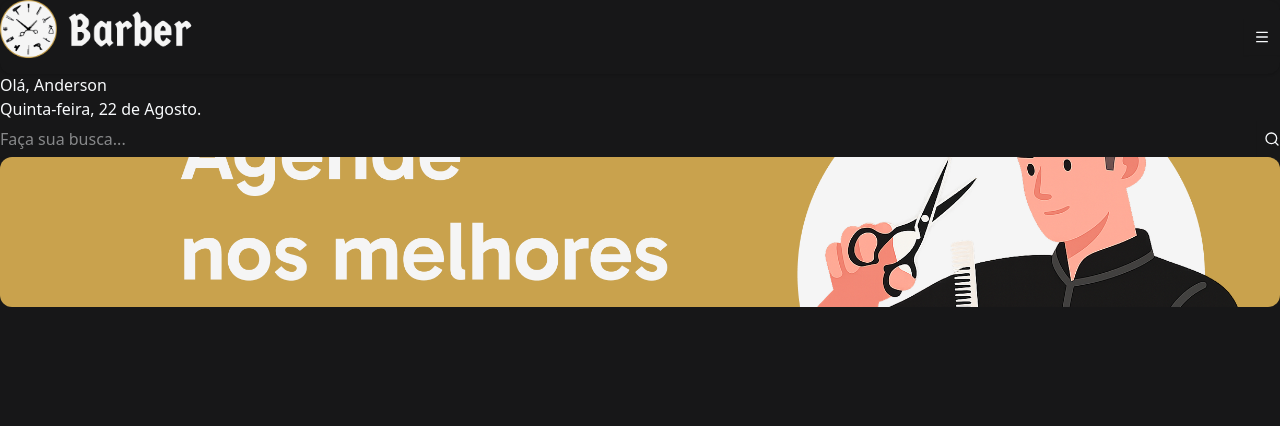
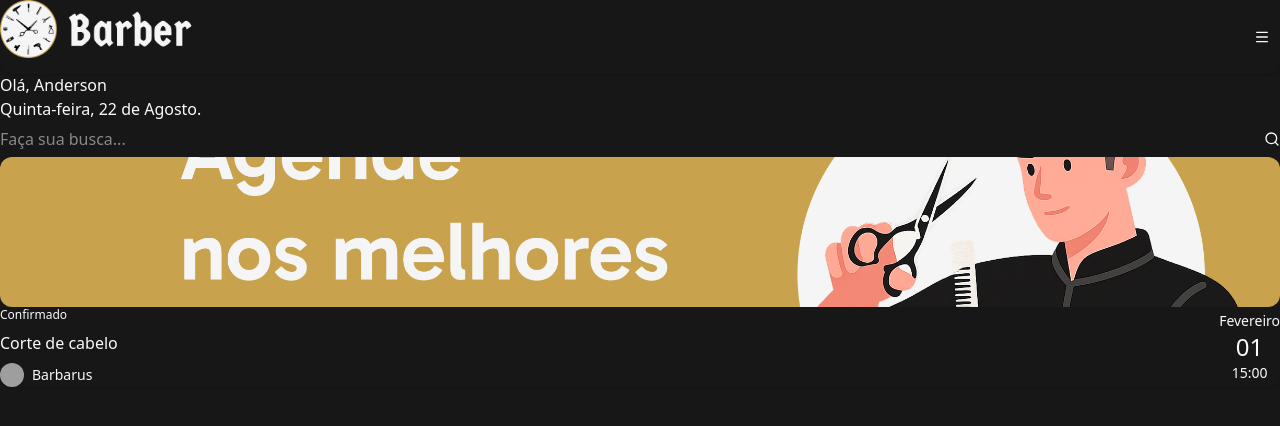
Before and after one commit to andersonjacobsen/barber-clock, a Next.js app: page / in a window 1280 px wide. Shown: the top 426 px of the page. Built offline with nearby package versions, Linux system fonts and the light colour scheme; grey boxes are pictures that could not be loaded.

Commit message:
feat: add booking item

```diff
--- /dev/null
+++ b/app/_components/ui/avatar.tsx
@@ -0,0 +1,109 @@
+"use client"
+
+import * as React from "react"
+import * as AvatarPrimitive from "@radix-ui/react-avatar"
+
+import { cn } from "@/app/_lib/utils"
+
+function Avatar({
+  className,
+  size = "default",
+  ...props
+}: React.ComponentProps<typeof AvatarPrimitive.Root> & {
+  size?: "default" | "sm" | "lg"
+}) {
+  return (
+    <AvatarPrimitive.Root
+      data-slot="avatar"
+      data-size={size}
+      className={cn(
+        "group/avatar relative flex size-8 shrink-0 overflow-hidden rounded-full select-none data-[size=lg]:size-10 data-[size=sm]:size-6",
+        className
+      )}
+      {...props}
+    />
+  )
+}
+
+function AvatarImage({
+  className,
+  ...props
+}: React.ComponentProps<typeof AvatarPrimitive.Image>) {
+  return (
+    <AvatarPrimitive.Image
+      data-slot="avatar-image"
+      className={cn("aspect-square size-full", className)}
+      {...props}
+    />
+  )
+}
+
+function AvatarFallback({
+  className,
+  ...props
+}: React.ComponentProps<typeof AvatarPrimitive.Fallback>) {
+  return (
+    <AvatarPrimitive.Fallback
+      data-slot="avatar-fallback"
+      className={cn(
+        "bg-muted text-muted-foreground flex size-full items-center justify-center rounded-full text-sm group-data-[size=sm]/avatar:text-xs",
+        className
+      )}
+      {...props}
+    />
+  )
+}
+
+function AvatarBadge({ className, ...props }: React.ComponentProps<"span">) {
+  return (
+    <span
+      data-slot="avatar-badge"
+      className={cn(
+        "bg-primary text-primary-foreground ring-background absolute right-0 bottom-0 z-10 inline-flex items-center justify-center rounded-full ring-2 select-none",
+        "group-data-[size=sm]/avatar:size-2 group-data-[size=sm]/avatar:[&>svg]:hidden",
+        "group-data-[size=default]/avatar:size-2.5 group-data-[size=default]/avatar:[&>svg]:size-2",
+        "group-data-[size=lg]/avatar:size-3 group-data-[size=lg]/avatar:[&>svg]:size-2",
+        className
+      )}
+      {...props}
+    />
+  )
+}
+
+function AvatarGroup({ className, ...props }: React.ComponentProps<"div">) {
+  return (
+    <div
+      data-slot="avatar-group"
+      className={cn(
+        "*:data-[slot=avatar]:ring-background group/avatar-group flex -space-x-2 *:data-[slot=avatar]:ring-2",
+        className
+      )}
+      {...props}
+    />
+  )
+}
+
+function AvatarGroupCount({
+  className,
+  ...props
+}: React.ComponentProps<"div">) {
+  return (
+    <div
+      data-slot="avatar-group-count"
+      className={cn(
+        "bg-muted text-muted-foreground ring-background relative flex size-8 shrink-0 items-center justify-center rounded-full text-sm ring-2 group-has-data-[size=lg]/avatar-group:size-10 group-has-data-[size=sm]/avatar-group:size-6 [&>svg]:size-4 group-has-data-[size=lg]/avatar-group:[&>svg]:size-5 group-has-data-[size=sm]/avatar-group:[&>svg]:size-3",
+        className
+      )}
+      {...props}
+    />
+  )
+}
+
+export {
+  Avatar,
+  AvatarImage,
+  AvatarFallback,
+  AvatarBadge,
+  AvatarGroup,
+  AvatarGroupCount,
+}
--- /dev/null
+++ b/app/_components/ui/badge.tsx
@@ -0,0 +1,48 @@
+import * as React from "react"
+import { Slot } from "@radix-ui/react-slot"
+import { cva, type VariantProps } from "class-variance-authority"
+
+import { cn } from "@/app/_lib/utils"
+
+const badgeVariants = cva(
+  "inline-flex items-center justify-center rounded-full border border-transparent px-2 py-0.5 text-xs font-medium w-fit whitespace-nowrap shrink-0 [&>svg]:size-3 gap-1 [&>svg]:pointer-events-none focus-visible:border-ring focus-visible:ring-ring/50 focus-visible:ring-[3px] aria-invalid:ring-destructive/20 dark:aria-invalid:ring-destructive/40 aria-invalid:border-destructive transition-[color,box-shadow] overflow-hidden",
+  {
+    variants: {
+      variant: {
+        default: "bg-primary text-primary-foreground [a&]:hover:bg-primary/90",
+        secondary:
+          "bg-secondary text-secondary-foreground [a&]:hover:bg-secondary/90",
+        destructive:
+          "bg-destructive text-white [a&]:hover:bg-destructive/90 focus-visible:ring-destructive/20 dark:focus-visible:ring-destructive/40 dark:bg-destructive/60",
+        outline:
+          "border-border text-foreground [a&]:hover:bg-accent [a&]:hover:text-accent-foreground",
+        ghost: "[a&]:hover:bg-accent [a&]:hover:text-accent-foreground",
+        link: "text-primary underline-offset-4 [a&]:hover:underline",
+      },
+    },
+    defaultVariants: {
+      variant: "default",
+    },
+  }
+)
+
+function Badge({
+  className,
+  variant = "default",
+  asChild = false,
+  ...props
+}: React.ComponentProps<"span"> &
+  VariantProps<typeof badgeVariants> & { asChild?: boolean }) {
+  const Comp = asChild ? Slot : "span"
+
+  return (
+    <Comp
+      data-slot="badge"
+      data-variant={variant}
+      className={cn(badgeVariants({ variant }), className)}
+      {...props}
+    />
+  )
+}
+
+export { Badge, badgeVariants }
--- a/app/page.tsx
+++ b/app/page.tsx
@@ -3,6 +3,9 @@ import Header from "./_components/header"
 import { Input } from "./_components/ui/input"
 import { Button } from "./_components/ui/button"
 import Image from "next/image"
+import { Card, CardContent } from "./_components/ui/card"
+import { Badge } from "./_components/ui/badge"
+import { Avatar, AvatarImage } from "./_components/ui/avatar"
 
 const Home = () => {
   return (
@@ -27,6 +30,28 @@ const Home = () => {
             className="rounded-xl object-cover"
           />
         </div>
+
+        <Card className="mt-6">
+          <CardContent className="flex justify-between p-0">
+            <div className="flex flex-col gap-2 py-5">
+              <Badge className="w-fit">Confirmado</Badge>
+              <h3 className="font-semibold">Corte de cabelo</h3>
+
+              <div className="flex items-center gap-2 pl-5">
+                <Avatar className="h-6 w-6">
+                  <AvatarImage src="https://utfs.io/f/c97a2dc9-cf62-468b-a851-bfd2bdde775f-16p.png"></AvatarImage>
+                </Avatar>
+                <p className="text-sm">Barbarus</p>
+              </div>
+            </div>
+
+            <div className="flex flex-col items-center justify-center border-l-2 border-solid px-5">
+              <p className="text-sm">Fevereiro</p>
+              <p className="text-2xl">01</p>
+              <p className="text-sm">15:00</p>
+            </div>
+          </CardContent>
+        </Card>
       </div>
     </div>
   )
--- a/package.json
+++ b/package.json
@@ -11,6 +11,7 @@
   "dependencies": {
     "@prisma/adapter-pg": "^7.2.0",
     "@prisma/client": "^7.2.0",
+    "@radix-ui/react-avatar": "^1.1.11",
     "@radix-ui/react-slot": "^1.2.4",
     "class-variance-authority": "^0.7.1",
     "clsx": "^2.1.1",
```
Also changed, not shown: 1 other file (tests, documents, lock files or other folders).
